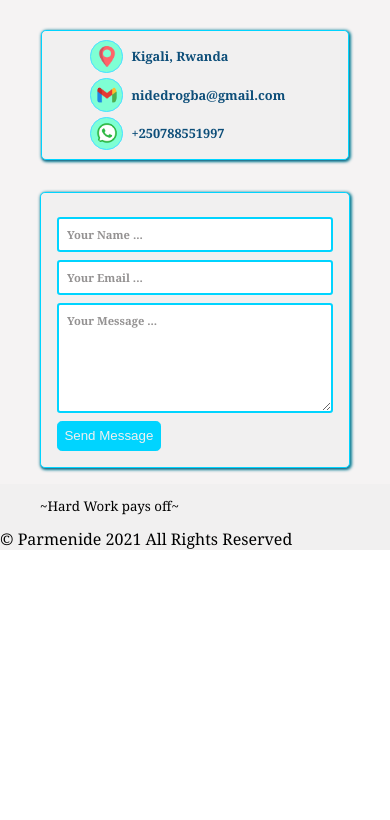
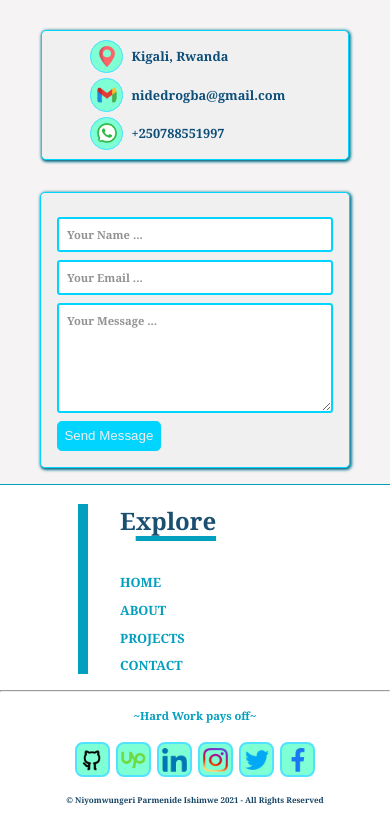
Before and after one commit to Nide17/nide-portfolio, a Next.js app: page / in a window 390 px wide. Shown: the part 3441-4261 px from the top of the page. Before the commit the page ends 3991 px from the top, so only its background shows below. Built offline with nearby package versions, Linux system fonts and the light colour scheme.

Commit message:
the footer

```diff
--- a/components/Footer.js
+++ b/components/Footer.js
@@ -1,12 +1,47 @@
+import Image from 'next/image'
+import Link from 'next/link'
+import footerStyles from '../styles/footer.module.css'
+
 export default function Footer() {
-    return (<div className="footer">
-        <small><blockquote>~Hard Work pays off~</blockquote></small>
-        <div className="social">
+    return (
 
-        </div>
+        <div className={footerStyles.footer}>
 
-        <div className="copyright">
-            &copy; Parmenide 2021 All Rights Reserved
-        </div>
-    </div>)
+
+            <div className={footerStyles.sitemap}>
+
+                <div className={footerStyles.sitemapBorder}>
+                    <h2>E<span>xplore</span></h2>
+                    <ul>
+                        <li><Link href="#home"><a>Home</a></Link></li>
+                        <li><Link href="#about"><a>About</a></Link></li>
+                        <li><Link href="#projects"><a>Projects</a></Link></li>
+                        <li><Link href="#contact"><a>Contact</a></Link></li>
+                    </ul>
+                </div>
+
+            </div>
+
+            <hr />
+
+            <div className={footerStyles.rightPart}>
+                <small>
+                    <blockquote>~Hard Work pays off~</blockquote>
+                </small>
+
+                <div className={footerStyles.socialIcons}>
+                    <Image src="/images/github.png" alt='github' width={18} height={18} />
+                    <Image src="/images/upwork.png" alt='upwork' width={18} height={18} />
+                    <Image src="/images/linkedin.png" alt='linkedin' width={18} height={18} />
+                    <Image src="/images/instagram.png" alt='instagram' width={18} height={18} />
+                    <Image src="/images/twitter.png" alt='twitter' width={18} height={18} />
+                    <Image src="/images/facebook.png" alt='facebook' width={18} height={18} />
+                </div>
+
+                <div className={footerStyles.copyright}>
+                    &copy; Niyomwungeri Parmenide Ishimwe 2021 - All Rights Reserved
+                </div>
+
+            </div>
+        </div>)
 };
--- /dev/null
+++ b/styles/footer.module.css
@@ -0,0 +1,157 @@
+.footer {
+  display: block;
+  text-align: center;
+  background-color: rgb(255, 255, 255);
+  border-top: 1px solid rgb(3, 159, 190);
+}
+
+.sitemap {
+  display: inline-block;
+  width: 40%;
+}
+
+.sitemapBorder {
+  margin: 2rem 0 0 13rem;
+  border-left: 10px solid rgb(3, 159, 190);
+}
+
+.sitemapBorder h2 {
+  color: #1b4f72;
+  text-align: left;
+  padding: 0 0 1rem 2rem !important;
+}
+
+.sitemapBorder h2 span {
+  text-decoration-line: underline;
+  text-underline-offset: 0.4rem;
+  text-decoration-thickness: 0.3rem;
+  text-decoration-color: rgb(3, 159, 190);
+}
+
+.sitemapBorder ul {
+  list-style: none;
+  text-align: left;
+  text-transform: capitalize;
+  padding-left: 1.3rem;
+}
+
+.sitemapBorder ul li {
+  margin: 0.6rem 0.8rem;
+  font-weight: bolder;
+  font-size: 0.8rem;
+  color: rgb(3, 159, 190);
+  text-transform: uppercase;
+}
+
+.footer hr {
+  display: none;
+}
+
+.rightPart {
+  display: inline-block;
+  width: 60%;
+  text-align: left;
+}
+
+.rightPart blockquote {
+  font-size: 0.7rem;
+  font-weight: bolder;
+  color: rgb(3, 159, 190);
+  margin-left: 5rem;
+  margin-bottom: 2rem;
+}
+
+.socialIcons {
+  display: flex;
+  align-items: center;
+  justify-content: left;
+  margin-left: 5rem;
+}
+
+.socialIcons span {
+  width: 32px;
+  height: 32px;
+  margin: 0.2rem !important;
+}
+
+.socialIcons img {
+  border: 2px solid rgb(81, 226, 255) !important;
+  border-radius: 0.5rem;
+  background-color: aquamarine;
+  padding: 0.2rem !important;
+}
+
+.copyright {
+  font-size: 0.9rem;
+  line-height: 1.5;
+  font-weight: bolder;
+  margin: 1rem auto;
+  margin-left: 5rem;
+  color: #164564;
+}
+
+@media screen and (max-width: 600px) {
+  .sitemap {
+    display: block;
+    width: 100%;
+  }
+
+  .sitemapBorder {
+    margin: 0 auto;
+    width: 60%;
+  }
+
+  .sitemapBorder h2 {
+    text-align: left;
+    padding: 0 0 1rem 2rem !important;
+  }
+
+  .sitemapBorder h2 span {
+    text-underline-offset: 0.4rem;
+    text-decoration-thickness: 0.3rem;
+    margin-bottom: 2rem;
+  }
+
+  .sitemapBorder ul {
+    text-align: left;
+    padding-left: 2rem;
+  }
+
+  .sitemapBorder ul li {
+    margin: 0.6rem 0rem;
+    font-size: 0.8rem;
+  }
+
+  .footer hr {
+    display: block;
+  }
+
+  .rightPart {
+    display: block;
+    width: 100%;
+    text-align: left;
+  }
+
+  .rightPart blockquote {
+    margin: 1rem 0;
+    text-align: center;
+  }
+
+  .socialIcons {
+    justify-content: center;
+    align-items: center;
+    margin: 0;
+    text-align: center;
+  }
+
+  .socialIcons img {
+    padding: 0.2rem !important;
+  }
+
+  .copyright {
+    text-align: center;
+    font-size: 0.5rem;
+    line-height: 1;
+    margin: 1rem auto;
+  }
+}
```
